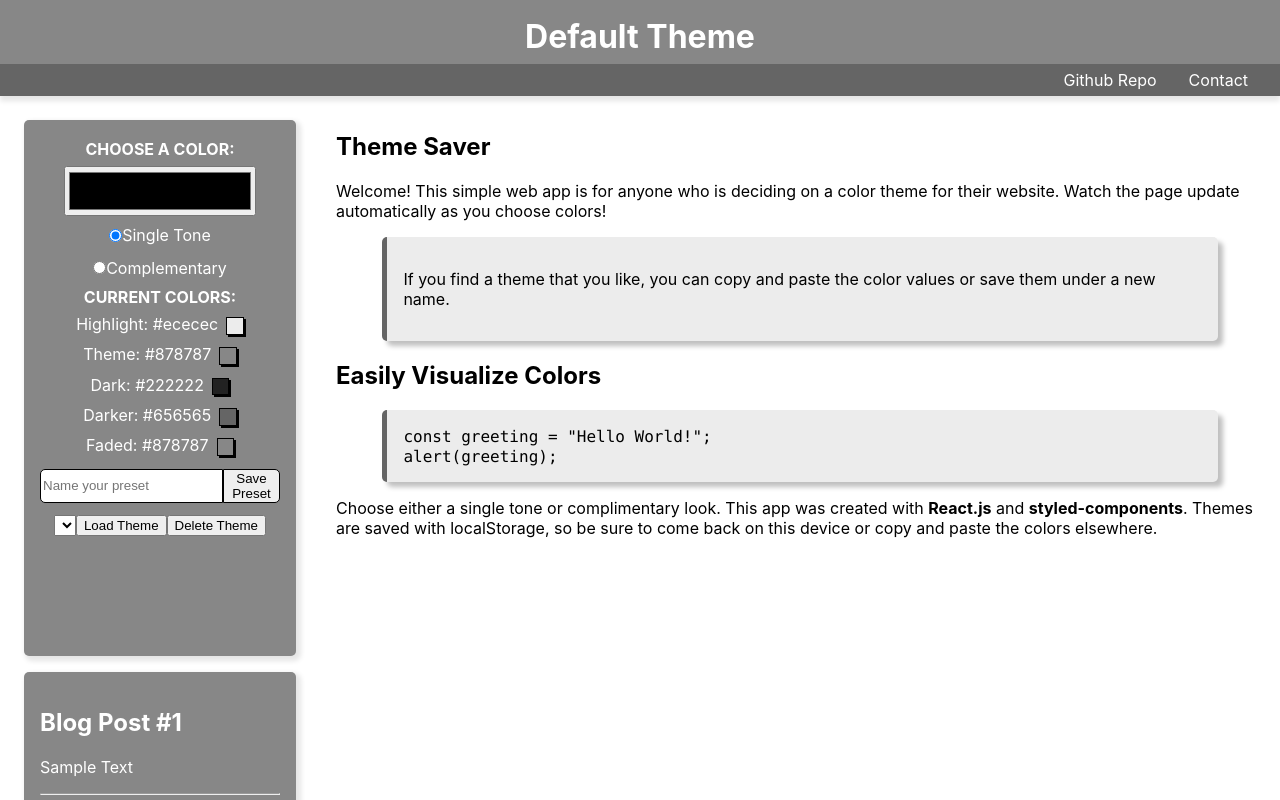
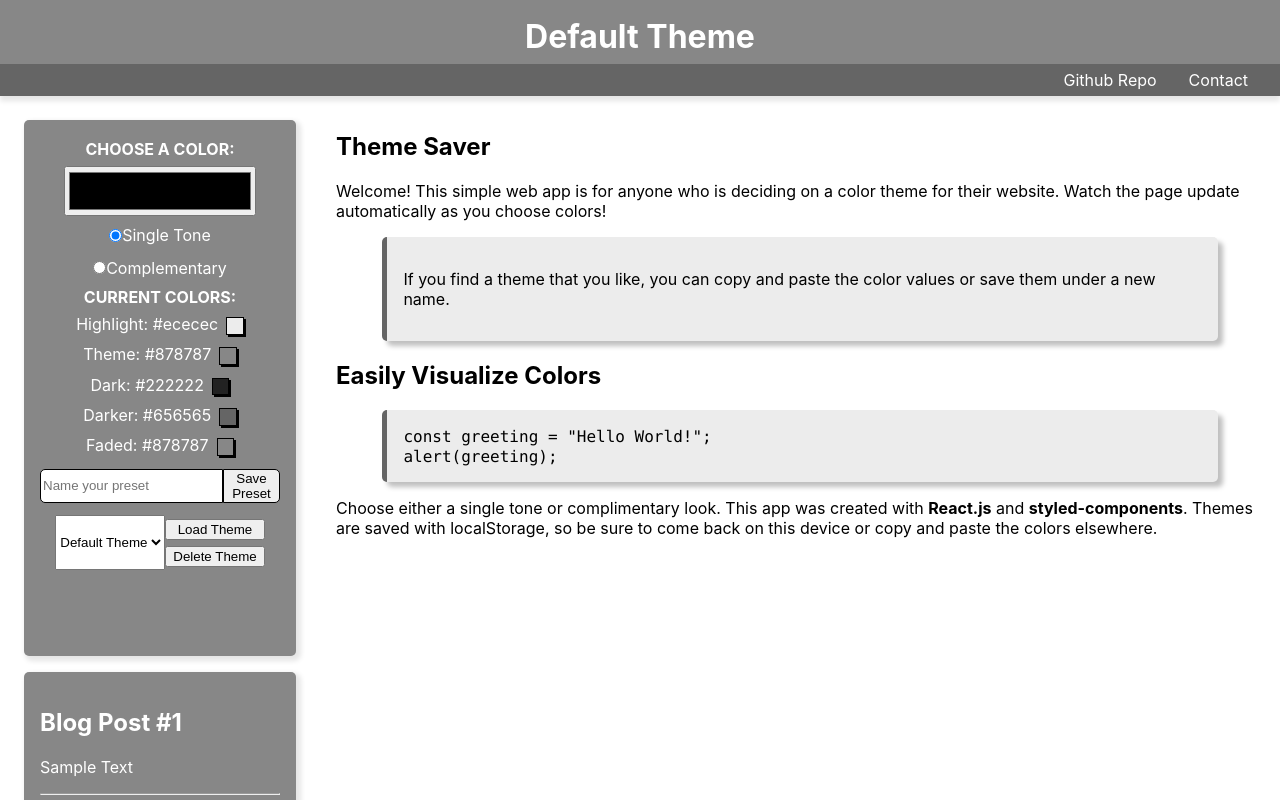
Before and after one commit to johnrdoty92/react-theme-saver, a React (Create React App) app: page / in a window 1280 px wide. Shown: the top 800 px of the page. Built offline with nearby package versions, Linux system fonts and the light colour scheme.

Commit message:
load and delete

```diff
--- a/src/App.js
+++ b/src/App.js
@@ -21,8 +21,18 @@ class App extends Component {
         shadow2: "#656565",
         faded: "#878787",
       },
-      themes: [],
+      themes: ["Default Theme"],
     };
+  }
+
+  componentDidMount() {
+    if (localStorage) {
+      const themes = this.state.themes.slice();
+      const localThemes = Object.keys(localStorage);
+      this.setState({ themes: themes.concat(localThemes) });
+    } else {
+      console.log("No localStorage");
+    }
   }
 
   handleSave = (event) => {
@@ -61,6 +71,7 @@ class App extends Component {
         <Header colors={colors} header={this.state.themeName} />
         <Navbar colors={colors} />
         <Controller
+          themes={this.state.themes}
           onSubmit={this.handleSave}
           onChange={this.handleChange}
           onLoad={this.handleLoad}
--- a/src/components/Controller.js
+++ b/src/components/Controller.js
@@ -1,5 +1,5 @@
+import LoadAndDelete from "./LoadAndDelete";
 import { FullContainer, StyledForm, ColorSwatch } from "./StyledComponents";
-import DropdownList from "./DropdownList";
 
 const Controller = (props) => {
   return (
@@ -55,7 +55,7 @@ const Controller = (props) => {
           <input required type="text" placeholder="Name your preset"></input>
           <button type="submit">Save Preset</button>
         </div>
-        <DropdownList onLoad={props.onLoad} />
+        <LoadAndDelete themes={props.themes} />
       </StyledForm>
     </FullContainer>
   );
--- a/src/components/DropdownList.js
+++ /dev/null
@@ -1,33 +0,0 @@
-import React from "react";
-import { StyledDropDown } from "./StyledComponents";
-
-const DropdownList = (props) => {
-  if (localStorage) {
-    const options = Object.keys(localStorage).map((key) => {
-      return (
-        <option value={key} key={key}>
-          {key}
-        </option>
-      );
-    });
-    return (
-      <StyledDropDown>
-        <select>{options}</select>
-        <button type="button" onClick={props.onLoad}>
-          Load Theme
-        </button>
-        <button type="button" onClick={null}>
-          Delete Theme
-        </button>
-      </StyledDropDown>
-    );
-  } else {
-    return (
-      <p>
-        Sorry, your broswer does not support localStorage, so we can't save
-        themes here.
-      </p>
-    );
-  }
-};
-export default DropdownList;
--- /dev/null
+++ b/src/components/LoadAndDelete.js
@@ -0,0 +1,22 @@
+import { FlexColumn, FlexRow } from "./StyledComponents";
+
+const LoadAndDelete = (props) => {
+  const themes = props.themes.map((theme) => {
+    return (
+      <option key={theme} value={theme}>
+        {theme}
+      </option>
+    );
+  });
+  return (
+    <FlexRow>
+      <select>{themes}</select>
+      <FlexColumn>
+        <button type="button">Load Theme</button>
+        <button type="button">Delete Theme</button>
+      </FlexColumn>
+    </FlexRow>
+  );
+};
+
+export default LoadAndDelete;
--- a/src/components/StyledComponents.js
+++ b/src/components/StyledComponents.js
@@ -210,7 +210,12 @@ export const ColorSwatch = styled.span.attrs((props) => ({
   box-shadow: 2px 2px black;
 `;
 
-export const StyledDropDown = styled.div`
+export const FlexColumn = styled.div`
   display: flex;
-  flex-flow: row;
-`
+  flex-flow: nowrap column;
+`;
+
+export const FlexRow = styled.div`
+  display: flex;
+  flex-flow: nowrap row;
+`;
```
